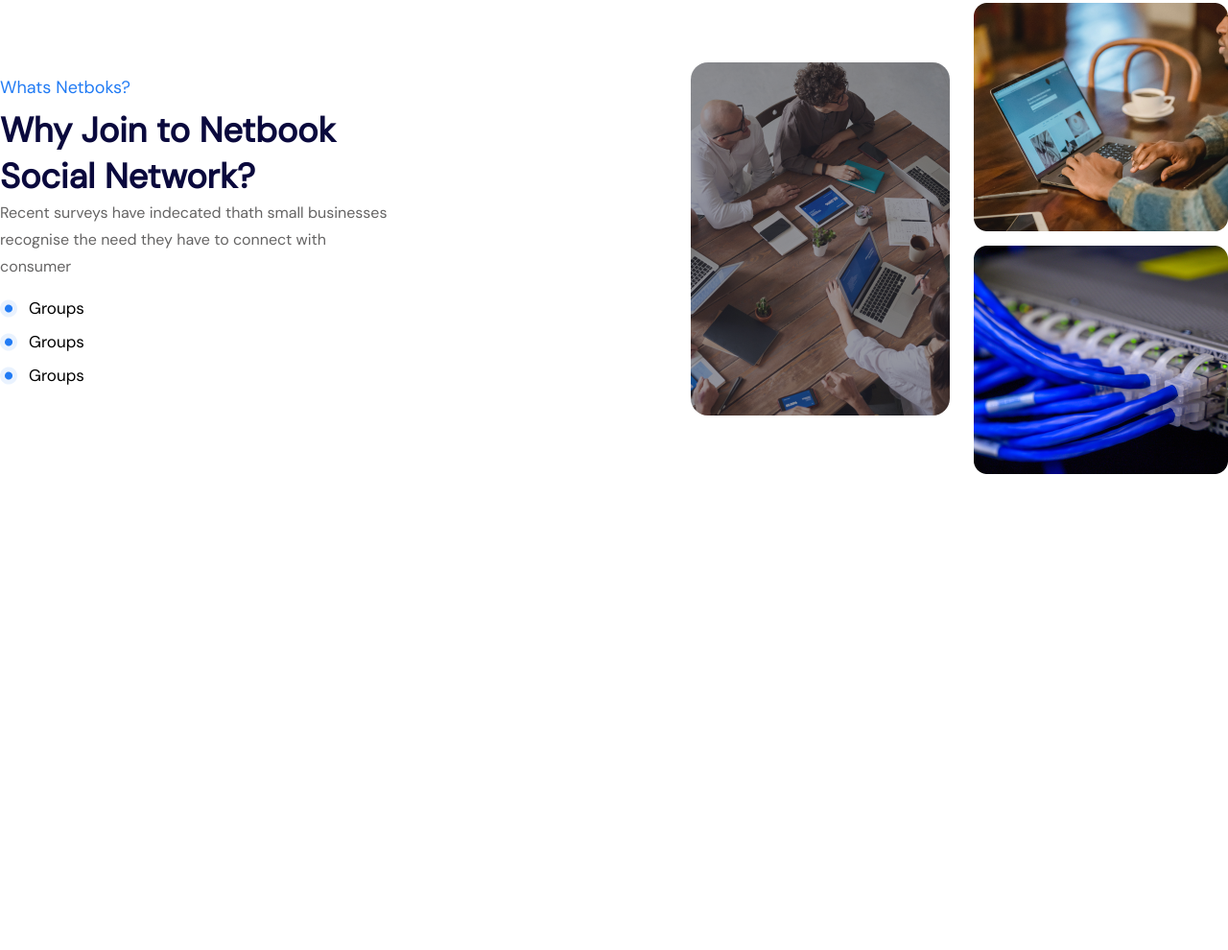
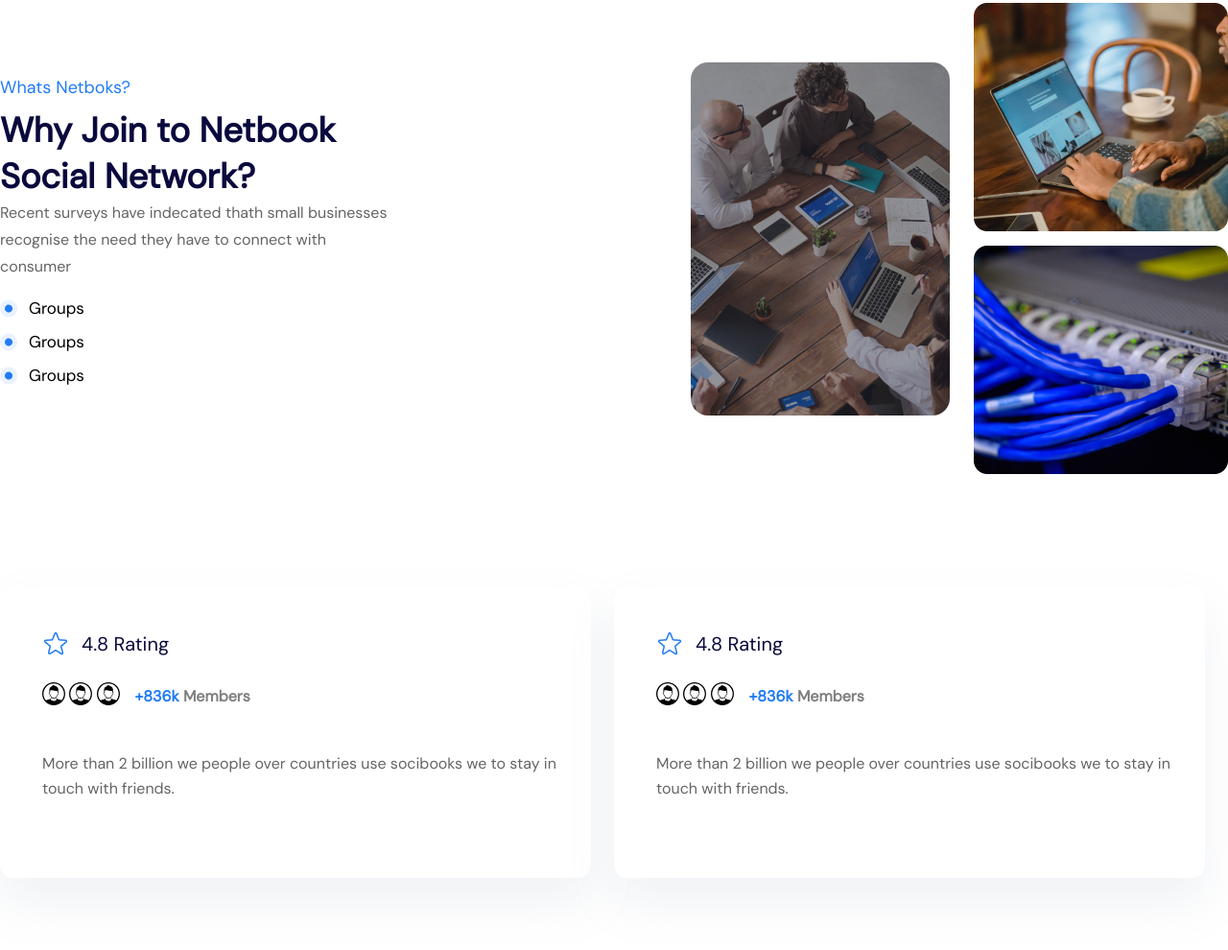
Before and after one commit to dak0k/netbook-landing, a plain HTML site: page index.html in a window 1280 px wide. Shown: the part 927-1917 px from the top of the page at 96% size. Before the commit the page ends 1463 px from the top, so only its background shows below. Drawn offline with Linux system fonts and the light colour scheme.

Commit message:
still not ended section 3

```diff
--- a/assets/css/main.css
+++ b/assets/css/main.css
@@ -187,3 +187,59 @@ header>section.container{
     flex-direction: column;
     gap: 15px;
 }
+.achivement{
+    padding-top: 75px;
+    padding-bottom: 75px;
+    background-color: white;
+    gap: 186px;
+}
+.achivements-cards{
+    display: flex;
+    align-items: center;
+    gap: 24px;
+}
+.achivement-card{
+    background: white;
+    box-shadow: 0px 26px 49px rgb(146 165 184 / 14%);
+    border-radius: 14px;
+    padding: 46px 18px 40px 44px;
+
+}
+.card-rating{
+    gap: 13px;
+    display: flex;
+    align-items: center;
+}
+.card-rating span{
+    font-size: 20px;
+    color: #0a093d;
+    line-height: 20px;
+    font-weight: 500;
+}
+.card-members{
+    display: flex;
+    align-items: center;
+    margin-top: 26px;
+    gap: 16px;
+}
+.members img:first-of-type{
+    margin-left: 0;
+}
+.members img{
+    margin-left: -10;
+}
+.card-member-text{
+    font-weight: 600;
+    line-height: 18px;
+    font-size: 16px;
+    color: #217bf4;
+}
+.card-member-text > span{
+    color: grey;
+}
+.p-achivement{
+    margin: 43px 0 40px;
+    font-size: 16px;
+    color: #656464;
+    line-height: 26px;
+}
--- a/index.html
+++ b/index.html
@@ -80,5 +80,61 @@
         </div>
     </div>
    </section>
+   <section class="container achivement">
+    <div class="achivements-cards">
+        <div class="achivement-card">
+            <div class="card-rating">
+                <img src="assets/img/Star.png" alt="star">
+                <span>4.8 Rating</span>
+            </div>
+            <div class="card-members">
+                <div class="members">
+                    <img src="assets/img/avatar.svg" alt="" width="24" height="24">
+                    <img src="assets/img/avatar.svg" alt="" width="24" height="24">
+                    <img src="assets/img/avatar.svg" alt="" width="24" height="24">
+                </div>
+                <spanc class="card-member-text">
+                    +836k
+                    <span>Members</span>
+                </spanc>
+            </div>
+            <p class="p-achivement">
+                More than 2 billion we people over countries use socibooks we to stay in touch with friends.
+
+
+            </p>
+            <a href="" class="achivement-link"></a>
+        </div>
+        <div class="achivement-card">
+            <div class="card-rating">
+                <img src="assets/img/Star.png" alt="star">
+                <span>4.8 Rating</span>
+            </div>
+            <div class="card-members">
+                <div class="members">
+                    <img src="assets/img/avatar.svg" alt="" width="24" height="24">
+                    <img src="assets/img/avatar.svg" alt="" width="24" height="24">
+                    <img src="assets/img/avatar.svg" alt="" width="24" height="24">
+                </div>
+                <spanc class="card-member-text">
+                    +836k
+                    <span>Members</span>
+                </spanc>
+            </div>
+            <p class="p-achivement">
+                More than 2 billion we people over countries use socibooks we to stay in touch with friends.
+
+
+            </p>
+            <a href="" class="achivement-link"></a>
+        </div>
+        <div class="achivements-text">
+
+        </div>
+    </div>
+
+
+
+   </section>
 </body>
 </html>
```
Also changed, not shown: assets/img/Ellipse 13.png (added), assets/img/Star.png (added), assets/img/Trophy.png (added), assets/img/avatar.svg (added).
